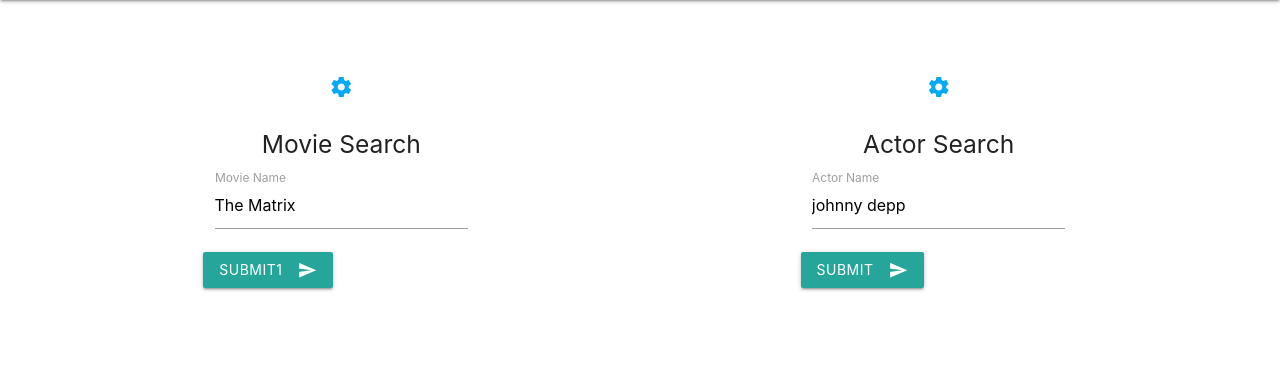
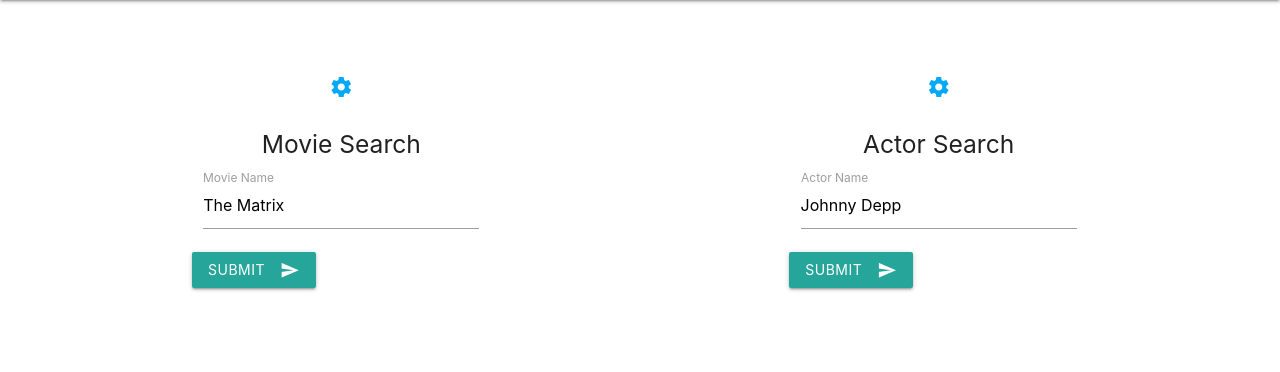
Before and after one commit to Uranium2/nosql, a Python web app: template flask/templates/index.html in a window 1280 px wide. Shown: the part 64-436 px from the top of the page. Run offline with Jinja, Linux system fonts and the light colour scheme; the template is opened without the code that fills it, so the values that code supplies are empty; some libraries are stand-ins or nearby versions.

Commit message:
[FLASK] OKish

```diff
--- a/flask/templates/index.html
+++ b/flask/templates/index.html
@@ -4,13 +4,11 @@
 <head>
   <meta http-equiv="Content-Type" content="text/html; charset=UTF-8" />
   <meta name="viewport" content="width=device-width, initial-scale=1, maximum-scale=1.0" />
-  <title>Starter Template - Materialize</title>
+  <title>IMDB Search</title>
 
   <!-- CSS  -->
   <link href="{{ url_for('static', filename='css/materialize.min.css') }}" rel="stylesheet" type="text/css" />
   <link href="https://fonts.googleapis.com/icon?family=Material+Icons" rel="stylesheet">
-  <!-- <link href="css/materialize.css" type="text/css" rel="stylesheet" media="screen,projection" />
-  <link href="css/style.css" type="text/css" rel="stylesheet" media="screen,projection" /> -->
 </head>
 
 <body>
@@ -32,19 +30,17 @@
             <h2 class="center light-blue-text"><i class="material-icons">settings</i></h2>
             <h5 class="center">Movie Search</h5>
           </div>
-          <form class="col s12">
           <div class="row">
             <form action="{{ url_for('handle_movie') }}" method="post">
               <div class="input-field col s12">
-                  <input value="The Matrix" id="movie" type="text" class="validate">
+                <input value="The Matrix" id="movieid" type="text" class="validate" name="movie">
                 <label for="disabled">Movie Name</label>
               </div>
-                <button class="btn waves-effect waves-light" type="submit" name="movie">Submit1
+              <button class="btn waves-effect waves-light" type="submit" name="movie">Submit
                 <i class="material-icons right">send</i>
               </button>
             </form>
           </div>
-          </form>
         </div>
 
         <div class="col s12 m4">
@@ -53,17 +49,15 @@
           </div>
         </div>
 
-        <div class="row">
         <div class="col s12 m4">
           <div class="icon-block">
             <h2 class="center light-blue-text"><i class="material-icons">settings</i></h2>
             <h5 class="center">Actor Search</h5>
           </div>
-            <form class="col s12">
           <div class="row">
             <form action="{{ url_for('handle_actor') }}" method="post">
               <div class="input-field col s12">
-                    <input value="johnny depp" id="movie" type="text" class="validate">
+                <input value="Johnny Depp" id="actorid" type="text" class="validate" name="actor">
                 <label for="disabled">Actor Name</label>
               </div>
               <button class="btn waves-effect waves-light" type="submit" name="actor">Submit
@@ -71,20 +65,15 @@
               </button>
             </form>
           </div>
-            </form>
         </div>
       </div>
-        <br><br>
     </div>
 
 
 
     <!--  Scripts-->
     <script src="{{ url_for('static', filename='js/materialize.min.js') }}"> </script>
-
     <script src="https://code.jquery.com/jquery-2.1.1.min.js"></script>
-      <!--  <script src="js/materialize.js"></script>
-      <script src="js/init.js"></script> -->
 
 </body>
 
```
Also changed, not shown: flask/app.py (+5 -6 lines), flask/templates/result.html (+29 -0 lines). Lines whose indentation alone changed are shown as unchanged.
